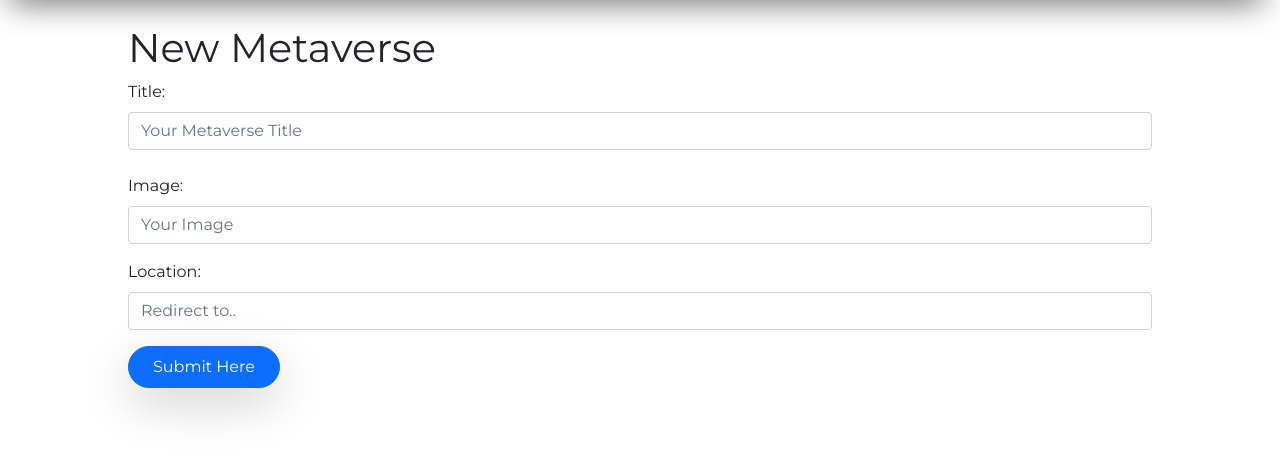
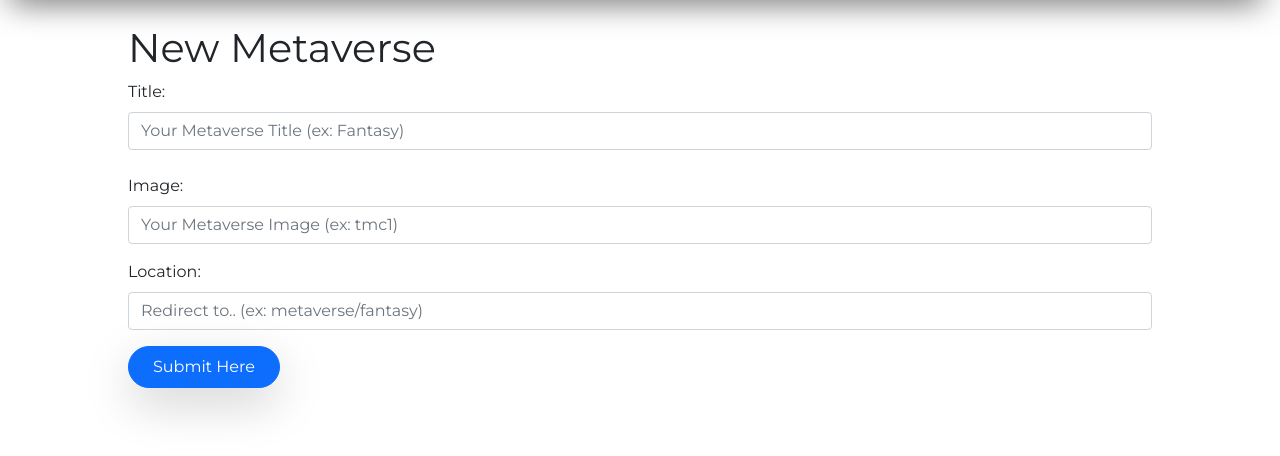
Before and after one commit to HIMTIF-Raharja/meta-blog, a PHP site: page /dashboard.php in a window 1280 px wide. Shown: the part 50-506 px from the top of the page. Run offline with PHP 8.4, Linux system fonts and the light colour scheme.

Commit message:
fix dashboard.php

```diff
--- a/dashboard.php
+++ b/dashboard.php
@@ -33,19 +33,19 @@
           <h1>New Metaverse</h1>
         <label for="exampleInputEmail1" class="form-label">Title:</label>
 
-        <input type="text" class="form-control" id="exampleInputEmail1" aria-describedby="emailHelp" placeholder="Your Metaverse Title" name="title">
+        <input type="text" class="form-control" id="exampleInputEmail1" aria-describedby="emailHelp" placeholder="Your Metaverse Title (ex: Fantasy)" name="title">
         </div>
 
         <div class="mb-3">
         <label for="exampleInputEmail1" class="form-label">Image:</label>
 
-        <input type="tel" class="form-control" id="exampleInputEmail1" aria-describedby="emailHelp" placeholder="Your Image" name="image">
+        <input type="tel" class="form-control" id="exampleInputEmail1" aria-describedby="emailHelp" placeholder="Your Metaverse Image (ex: tmc1)" name="image">
         </div>
 
         <div class="mb-3">
         <label for="exampleInputEmail1" class="form-label">Location:</label>
 
-        <input type="email" class="form-control" id="exampleInputEmail1" aria-describedby="emailHelp" placeholder="Redirect to.." name="location">
+        <input type="email" class="form-control" id="exampleInputEmail1" aria-describedby="emailHelp" placeholder="Redirect to.. (ex: metaverse/fantasy)" name="location">
         </div>
 
         <input class="btn btn-primary m-2 p-2 px-4 shadow-lg rounded-pill m-auto" type="submit" name="submit" value="Submit Here">
@@ -61,8 +61,11 @@
 
           $result = mysqli_query($mysqli, "INSERT INTO heroes_tb(name,type_id,photo) VALUES('$title',$image,'$location')");
 
-          $result = pg_query($query_sql);
-          echo "<p class='text-center'>New Metaverse Added Successfully.</p> <a href='../index.php' class='text-center'>View Siswa</a>";
+          if($result){
+            echo "<script>alert('Successfully Added!')</script>";
+            echo "<script>window.open('dashboard.php','_self')</script>";
+          }
+          // echo "<p class='text-center'>New Metaverse Added Successfully.</p> <a href='../index.php' class='text-center'>View Siswa</a>";
         }
     ?>
 </body>
```
